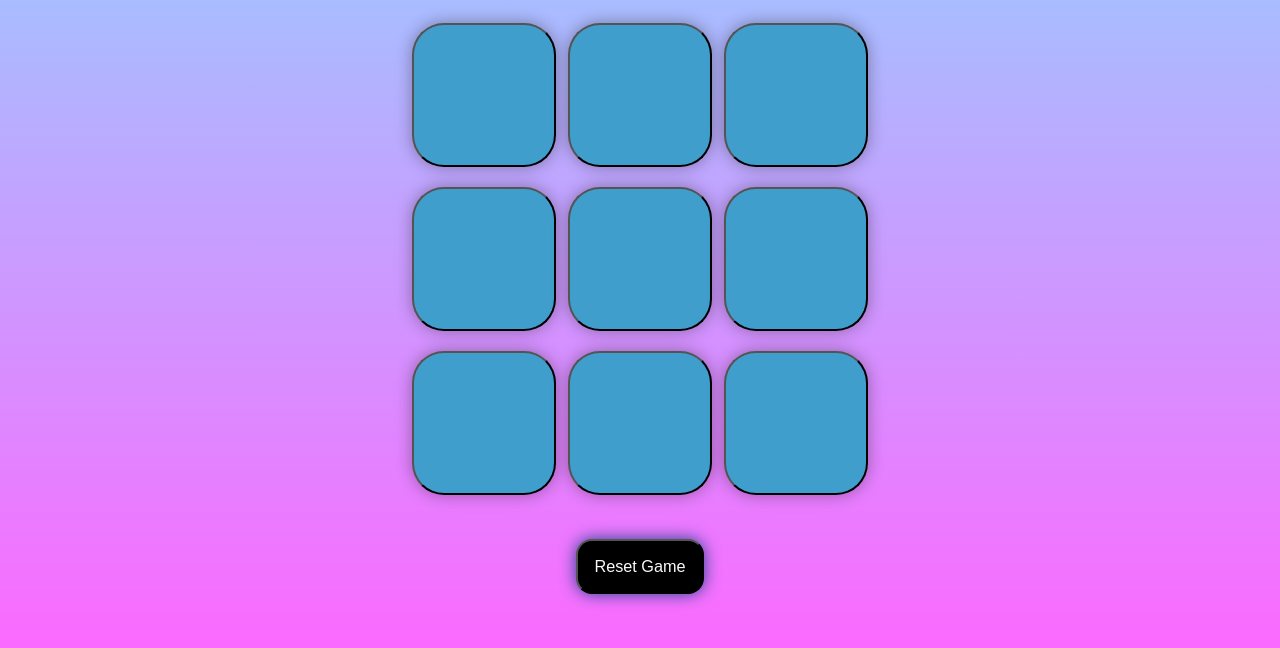
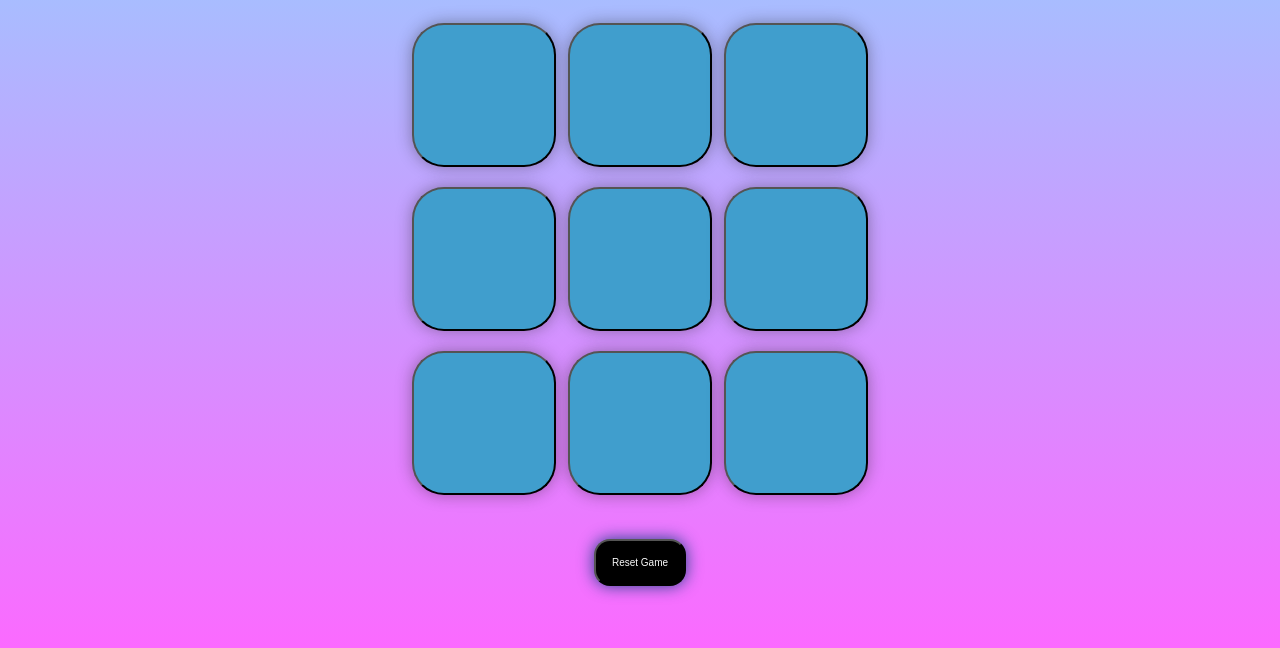
Before and after one commit to gargi321960/Tic_Tac_Toe, a plain HTML site: page index.html in a window 1280 px wide. Shown: the part 122-770 px from the top of the page. Drawn offline with Linux system fonts and the light colour scheme.

Commit message:
Add files via upload

```diff
--- a/style.css
+++ b/style.css
@@ -42,7 +42,7 @@ h1{
 .reset_btn{
     background-color: black;
     color: #f9f9f9;
-    font-size: 1.27vw;
+    font-size: 1.25vh;
     border-radius: 1rem;
     box-shadow: 0 0 1rem rgba(7, 62, 125, 0.9);
     padding: 1rem;
```
